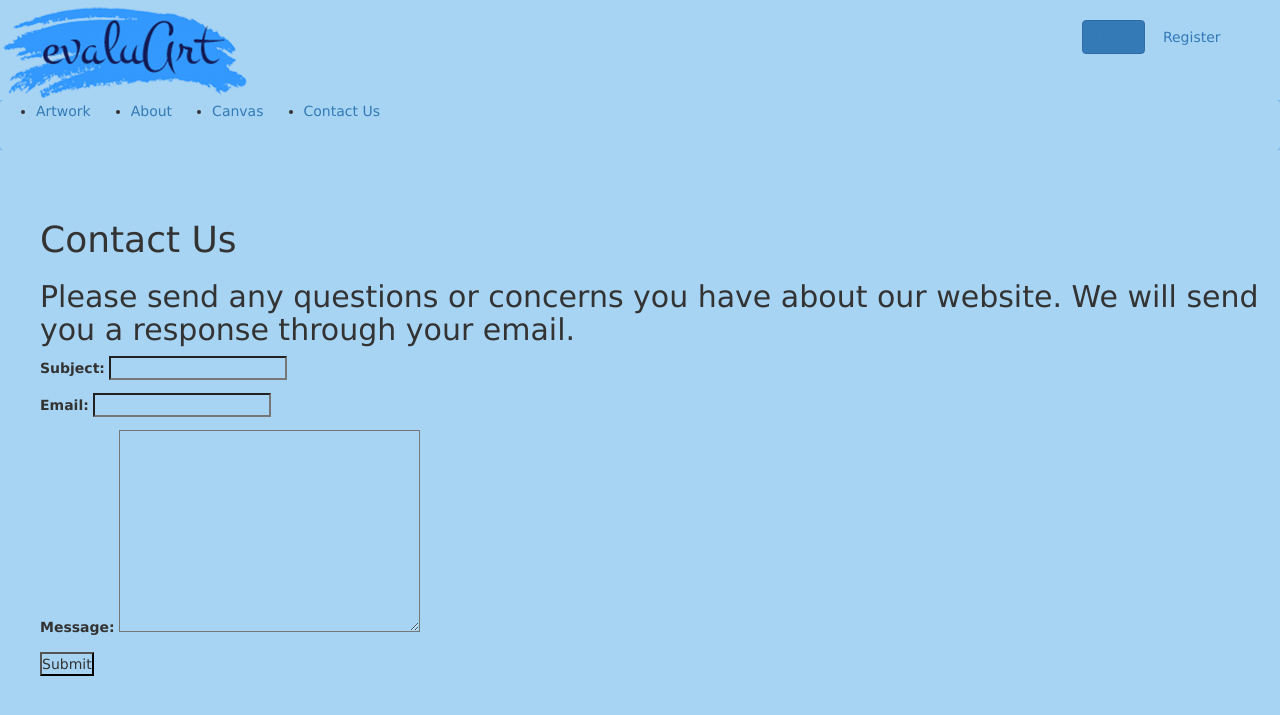
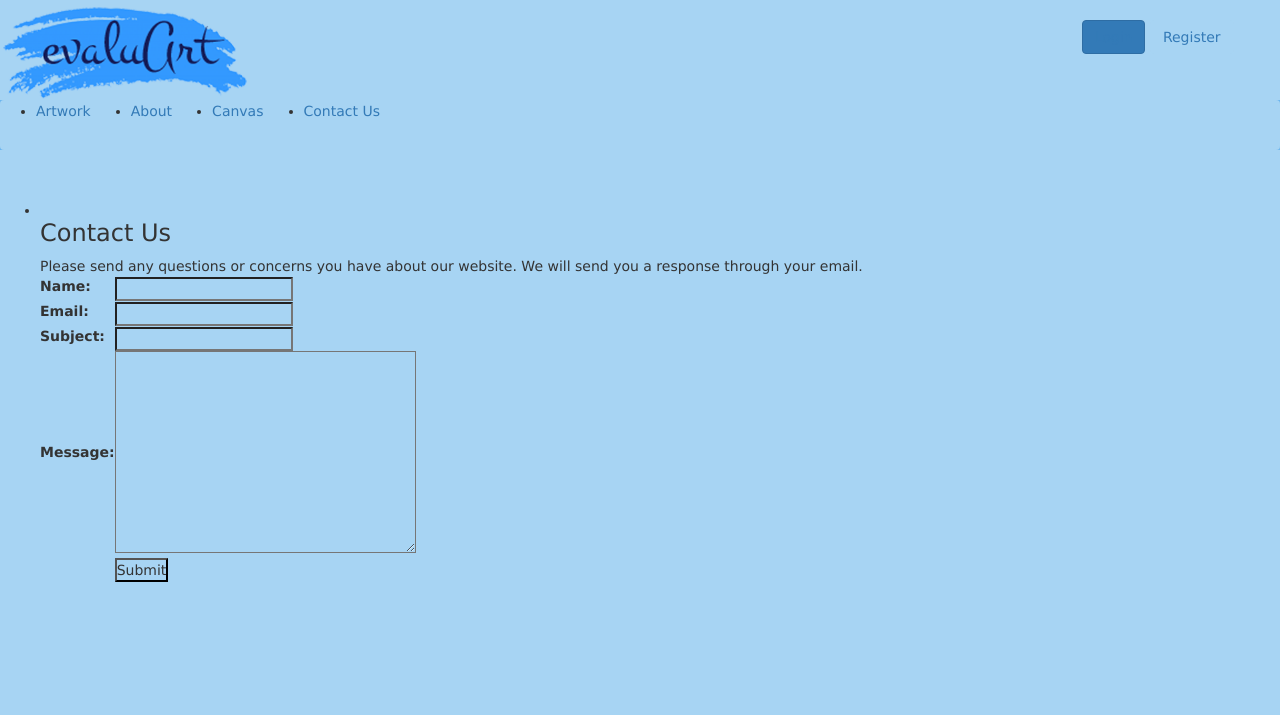
Before and after one commit to 2439105/WADTeam9a, a Django app: page /evaluArt/contact_us/ in a window 1280 px wide. Shown: the top 715 px of the page. Run offline with Django 3.2, Linux system fonts and the light colour scheme; tables that the repository leaves empty hold one stand-in row (values such as "Sample post"); one stand-in notice (Sample message) is shown; some libraries are stand-ins or nearby versions.

Commit message:
Contact Us is now functional and visible in admin

```diff
--- a/team9a/evaluArt/forms.py
+++ b/team9a/evaluArt/forms.py
@@ -1,6 +1,6 @@
 from django import forms
 from django.contrib.auth.models import User
-from evaluArt.models import UserProfile
+from evaluArt.models import UserProfile, ContactUs
 
 class UserForm(forms.ModelForm):
     password = forms.CharField(widget=forms.PasswordInput())
@@ -14,7 +14,7 @@ class UserProfileForm(forms.ModelForm):
         model = UserProfile
         fields = ('picture',)
 
-class ContactUs(forms.Form):
-    subject = forms.CharField(required=True)
-    email = forms.EmailField(required=True)
-    message = forms.CharField(widget=forms.Textarea, required=True)
+class ContactUs(forms.ModelForm):
+    class Meta:
+        model = ContactUs
+        fields = '__all__'
--- a/team9a/evaluArt/models.py
+++ b/team9a/evaluArt/models.py
@@ -12,3 +12,16 @@ class UserProfile(models.Model):
 
     def __str__(self):
         return self.user.username
+
+class ContactUs(models.Model):
+    name = models.CharField(max_length=200)
+    email = models.EmailField(max_length=200)
+    subject = models.CharField(max_length=200)
+    message = models.TextField()
+    date = models.DateTimeField(auto_now_add=True)
+
+    class Meta:
+        verbose_name_plural = "Feedback"
+
+    def __str__(self):
+        return self.name + "-" +  self.email
--- a/team9a/evaluArt/urls.py
+++ b/team9a/evaluArt/urls.py
@@ -9,4 +9,5 @@ urlpatterns = [
     path('login/', views.user_login, name='login'),
     path('canvas/', views.canvas, name='canvas'),
     path('contact_us/', views.contact_us, name='contact_us'),
+    path('contact_us/evaluArt/', views.base, name='base'), #This redirects to the home page from the contact us page. I will fix this later.
 ]
--- a/team9a/evaluArt/views.py
+++ b/team9a/evaluArt/views.py
@@ -5,11 +5,8 @@ from django.contrib.auth import authenticate, login, logout
 from django.contrib.auth.decorators import login_required
 from datetime import datetime
 from evaluArt.forms import UserForm, UserProfileForm, ContactUs
-from django.contrib.auth import authenticate, login
-from django.http import HttpResponse
-from django.urls import reverse
 from django.shortcuts import redirect
-from django.core.mail import send_mail, BadHeaderError
+from django.contrib import messages
 
 # Create your views here.
 def base(request):
@@ -74,5 +71,13 @@ def canvas(request):
 
 
 def contact_us(request):
-    form = ContactUs
-    return render(request, 'evaluArt/contact_us.html', {'form': form })
+    if request.method == 'POST':
+        f = ContactUs(request.POST)
+        if f.is_valid():
+            f.save()
+            messages.add_message(request, messages.INFO, 'Feedback Submitted.')
+            #REDIRECT TO HOME PAGE LATER
+            return redirect('evaluArt/')
+    else:
+        f = ContactUs()
+    return render(request, 'evaluArt/contact_us.html', {'form': f })
--- a/team9a/team9a/settings.py
+++ b/team9a/team9a/settings.py
@@ -144,7 +144,3 @@ STATIC_URL = '/static/'
 
 MEDIA_ROOT = MEDIA_DIR
 MEDIA_URL = '/media/'
-
-#Email information, for contact us forms
-DEFAULT_FROM_EMAIL = '2439105N@student.gla.ac.uk'
-EMAIL_BACKEND = 'django.core.mail.backends.console.EmailBackend'
--- a/team9a/templates/evaluArt/contact_us.html
+++ b/team9a/templates/evaluArt/contact_us.html
@@ -6,12 +6,36 @@
 {% endblock %}
 
 {% block content_block %}
+{% if messages %}
+    <ul class="messages">
+        {% for message in messages %}
+        <li{% if message.tags %} class="{{ message.tags }}"{% endif %}>{{ message }}</li>
+        {% endfor %}
+    </ul>
+    {% endif %}
+
+    <div class="content">
+    <div class="section-inner clearfix">
+
+        <h3>Contact Us</h3>
+        <body>Please send any questions or concerns you have about our website. We will send you a response through your email.</body>
+
+
+        <form action="" method="post">
+            {% csrf_token %}
+            <table>
+            {{ form.as_table }}
+                <tr>
+                    <td></td>
+                    <td><input type="submit" value="Submit"></td>
+                </tr>
+            </table>
+        </form>
+
+        </div>
+    </div>
+
+
 <h1>Contact Us</h1>
-<h2>Please send any questions or concerns you have about our website. We will send you a response through your email.</h2>
 
-<form role="form" action="" method="post">
-    {% csrf_token %}
-    {{ form.as_p }}
-    <button type="submit">Submit</button>
-</form>
 {% endblock %}
```
Also changed, not shown: team9a/evaluArt/admin.py (+8 -1 lines), team9a/db.sqlite3, team9a/evaluArt/migrations/0001_initial.py (added).
